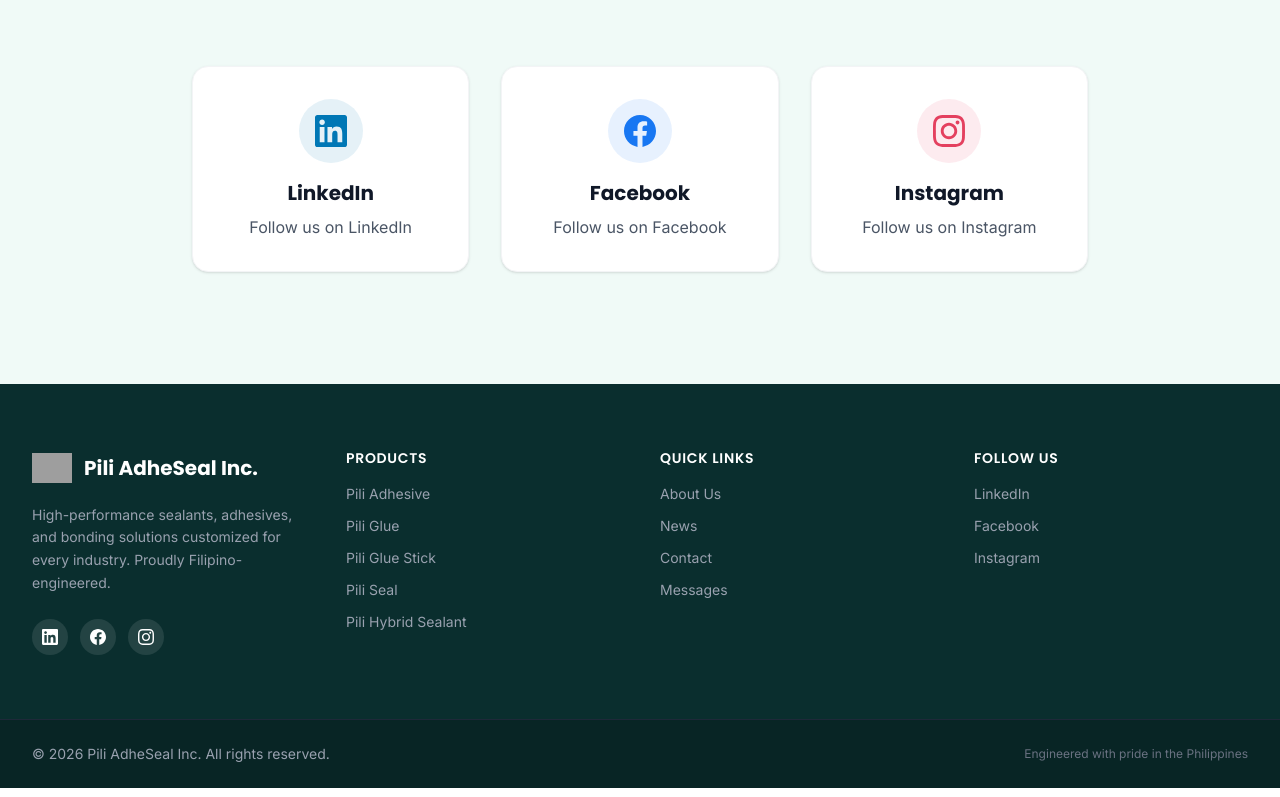
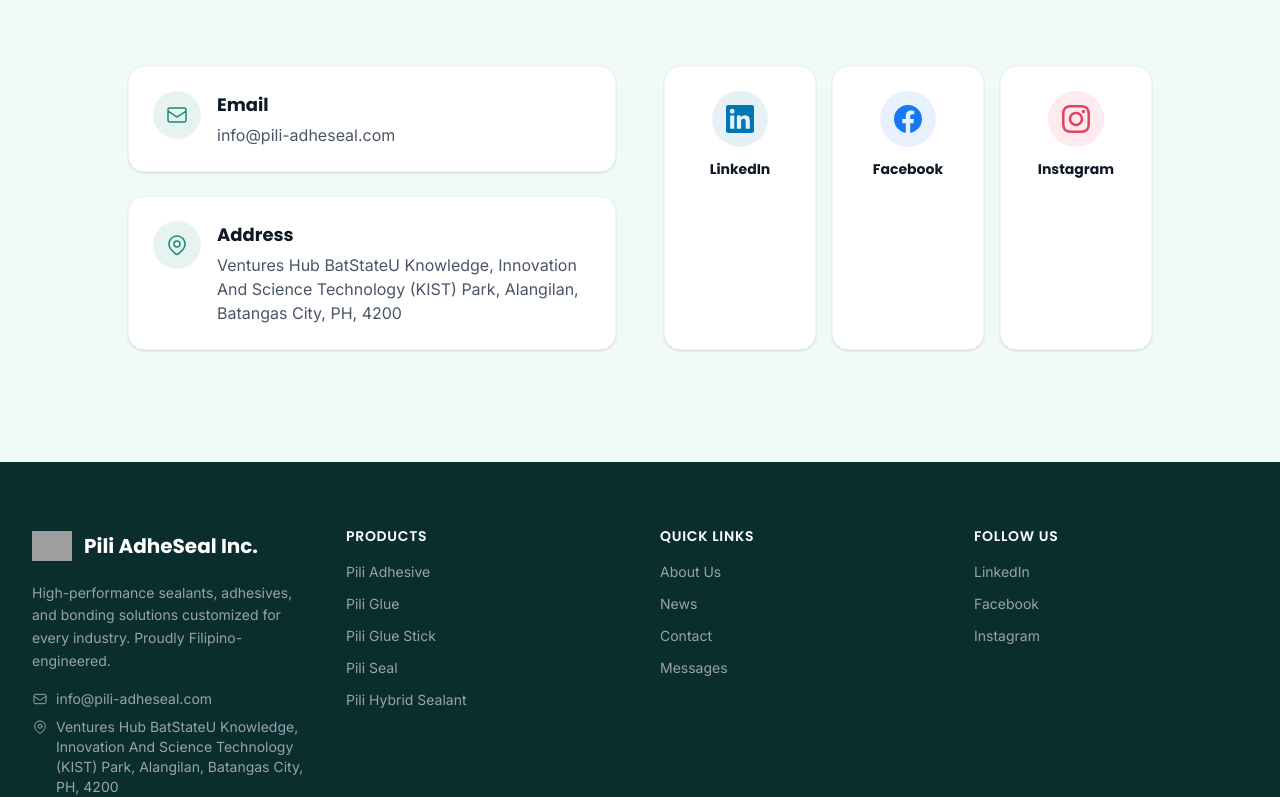
Before and after one commit to carlkelvin8/pili-web, a Next.js app: page / in a window 1280 px wide. Shown: the part 6104-6901 px from the top of the page. Built offline with nearby package versions, Linux system fonts and the light colour scheme; no server answers; the database is empty; grey boxes are pictures that could not be loaded.

Commit message:
Revise website content: update process, industries, why-us, contact, and footer

```diff
--- a/src/components/Contact.tsx
+++ b/src/components/Contact.tsx
@@ -1,14 +1,18 @@
 interface ContactData {
   heading?: string;
   subheading?: string;
+  email?: string;
+  address?: string;
   linkedin?: string;
   facebook?: string;
   instagram?: string;
 }
 
 const defaults: ContactData = {
-  heading: "Contact Us",
-  subheading: "Connect with us on social media or reach out directly.",
+  heading: "Get in Touch",
+  subheading: "Have a question or need a custom solution? Reach out to us.",
+  email: "info@pili-adheseal.com",
+  address: "Ventures Hub BatStateU Knowledge, Innovation And Science Technology (KIST) Park, Alangilan, Batangas City, PH, 4200",
   linkedin: "https://www.linkedin.com/company/piliadheseal/",
   facebook: "https://www.facebook.com/piliadheseal",
   instagram: "https://www.instagram.com/piliadheseal",
@@ -29,36 +33,62 @@
           </p>
         </div>
 
-        <div className="grid md:grid-cols-3 gap-8 max-w-4xl mx-auto">
-          <a href={d.linkedin} target="_blank" rel="noopener noreferrer" className="flex flex-col items-center p-8 bg-white rounded-2xl shadow-sm border border-gray-100 hover:shadow-lg hover:-translate-y-1 transition-all duration-300">
-            <div className="w-16 h-16 rounded-full bg-[#0077b5]/10 flex items-center justify-center mb-4">
-              <svg className="w-8 h-8 text-[#0077b5]" fill="currentColor" viewBox="0 0 24 24">
+        <div className="grid md:grid-cols-2 gap-12 max-w-5xl mx-auto">
+          <div className="space-y-6">
+            <a href={`mailto:${d.email}`} className="flex items-start gap-4 p-6 bg-white rounded-2xl shadow-sm border border-gray-100 hover:shadow-lg hover:-translate-y-1 transition-all duration-300">
+              <div className="w-12 h-12 rounded-full bg-[var(--color-accent)]/10 flex items-center justify-center flex-shrink-0">
+                <svg className="w-6 h-6 text-[var(--color-accent)]" fill="none" viewBox="0 0 24 24" stroke="currentColor">
+                  <path strokeLinecap="round" strokeLinejoin="round" strokeWidth={1.5} d="M3 8l7.89 5.26a2 2 0 002.22 0L21 8M5 19h14a2 2 0 002-2V7a2 2 0 00-2-2H5a2 2 0 00-2 2v10a2 2 0 002 2z" />
+                </svg>
+              </div>
+              <div>
+                <h3 className="text-lg font-bold text-gray-900">Email</h3>
+                <p className="text-gray-600 mt-1">{d.email}</p>
+              </div>
+            </a>
+
+            <div className="flex items-start gap-4 p-6 bg-white rounded-2xl shadow-sm border border-gray-100">
+              <div className="w-12 h-12 rounded-full bg-[var(--color-accent)]/10 flex items-center justify-center flex-shrink-0">
+                <svg className="w-6 h-6 text-[var(--color-accent)]" fill="none" viewBox="0 0 24 24" stroke="currentColor">
+                  <path strokeLinecap="round" strokeLinejoin="round" strokeWidth={1.5} d="M17.657 16.657L13.414 20.9a1.998 1.998 0 01-2.827 0l-4.244-4.243a8 8 0 1111.314 0z" />
+                  <path strokeLinecap="round" strokeLinejoin="round" strokeWidth={1.5} d="M15 11a3 3 0 11-6 0 3 3 0 016 0z" />
+                </svg>
+              </div>
+              <div>
+                <h3 className="text-lg font-bold text-gray-900">Address</h3>
+                <p className="text-gray-600 mt-1">{d.address}</p>
+              </div>
+            </div>
+          </div>
+
+          <div className="grid grid-cols-3 gap-4">
+            <a href={d.linkedin} target="_blank" rel="noopener noreferrer" className="flex flex-col items-center p-6 bg-white rounded-2xl shadow-sm border border-gray-100 hover:shadow-lg hover:-translate-y-1 transition-all duration-300">
+              <div className="w-14 h-14 rounded-full bg-[#0077b5]/10 flex items-center justify-center mb-3">
+                <svg className="w-7 h-7 text-[#0077b5]" fill="currentColor" viewBox="0 0 24 24">
                   <path d="M20.447 20.452h-3.554v-5.569c0-1.328-.027-3.037-1.852-3.037-1.853 0-2.136 1.445-2.136 2.939v5.667H9.351V9h3.414v1.561h.046c.477-.9 1.637-1.85 3.37-1.85 3.601 0 4.267 2.37 4.267 5.455v6.286zM5.337 7.433c-1.144 0-2.063-.926-2.063-2.065 0-1.138.92-2.063 2.063-2.063 1.14 0 2.064.925 2.064 2.063 0 1.139-.925 2.065-2.064 2.065zm1.782 13.019H3.555V9h3.564v11.452zM22.225 0H1.771C.792 0 0 .774 0 1.729v20.542C0 23.227.792 24 1.771 24h20.451C23.2 24 24 23.227 24 22.271V1.729C24 .774 23.2 0 22.222 0h.003z" />
                 </svg>
               </div>
-            <h3 className="text-xl font-bold text-gray-900 mb-2">LinkedIn</h3>
-            <p className="text-gray-600 text-center">Follow us on LinkedIn</p>
+              <h3 className="text-sm font-bold text-gray-900">LinkedIn</h3>
             </a>
 
-          <a href={d.facebook} target="_blank" rel="noopener noreferrer" className="flex flex-col items-center p-8 bg-white rounded-2xl shadow-sm border border-gray-100 hover:shadow-lg hover:-translate-y-1 transition-all duration-300">
-            <div className="w-16 h-16 rounded-full bg-[#1877f2]/10 flex items-center justify-center mb-4">
-              <svg className="w-8 h-8 text-[#1877f2]" fill="currentColor" viewBox="0 0 24 24">
+            <a href={d.facebook} target="_blank" rel="noopener noreferrer" className="flex flex-col items-center p-6 bg-white rounded-2xl shadow-sm border border-gray-100 hover:shadow-lg hover:-translate-y-1 transition-all duration-300">
+              <div className="w-14 h-14 rounded-full bg-[#1877f2]/10 flex items-center justify-center mb-3">
+                <svg className="w-7 h-7 text-[#1877f2]" fill="currentColor" viewBox="0 0 24 24">
                   <path d="M24 12.073c0-6.627-5.373-12-12-12s-12 5.373-12 12c0 5.99 4.388 10.954 10.125 11.854v-8.385H7.078v-3.47h3.047V9.43c0-3.007 1.792-4.669 4.533-4.669 1.312 0 2.686.235 2.686.235v2.953H15.83c-1.491 0-1.956.925-1.956 1.874v2.25h3.328l-.532 3.47h-2.796v8.385C19.612 23.027 24 18.062 24 12.073z" />
                 </svg>
               </div>
-            <h3 className="text-xl font-bold text-gray-900 mb-2">Facebook</h3>
-            <p className="text-gray-600 text-center">Follow us on Facebook</p>
+              <h3 className="text-sm font-bold text-gray-900">Facebook</h3>
             </a>
 
-          <a href={d.instagram} target="_blank" rel="noopener noreferrer" className="flex flex-col items-center p-8 bg-white rounded-2xl shadow-sm border border-gray-100 hover:shadow-lg hover:-translate-y-1 transition-all duration-300">
-            <div className="w-16 h-16 rounded-full bg-[#e4405f]/10 flex items-center justify-center mb-4">
-              <svg className="w-8 h-8 text-[#e4405f]" fill="currentColor" viewBox="0 0 24 24">
+            <a href={d.instagram} target="_blank" rel="noopener noreferrer" className="flex flex-col items-center p-6 bg-white rounded-2xl shadow-sm border border-gray-100 hover:shadow-lg hover:-translate-y-1 transition-all duration-300">
+              <div className="w-14 h-14 rounded-full bg-[#e4405f]/10 flex items-center justify-center mb-3">
+                <svg className="w-7 h-7 text-[#e4405f]" fill="currentColor" viewBox="0 0 24 24">
                   <path d="M12 2.163c3.204 0 3.584.012 4.85.07 3.252.148 4.771 1.691 4.919 4.919.058 1.265.069 1.645.069 4.849 0 3.205-.012 3.584-.069 4.849-.149 3.225-1.664 4.771-4.919 4.919-1.266.058-1.644.07-4.85.07-3.204 0-3.584-.012-4.849-.07-3.26-.149-4.771-1.699-4.919-4.92-.058-1.265-.07-1.644-.07-4.849 0-3.204.013-3.583.07-4.849.149-3.227 1.664-4.771 4.919-4.919 1.266-.057 1.645-.069 4.849-.069zm0-2.163c-3.259 0-3.667.014-4.947.072-4.358.2-6.78 2.618-6.98 6.98-.059 1.281-.073 1.689-.073 4.948 0 3.259.014 3.668.072 4.948.2 4.358 2.618 6.78 6.98 6.98 1.281.058 1.689.072 4.948.072 3.259 0 3.668-.014 4.948-.072 4.354-.2 6.782-2.618 6.979-6.98.059-1.28.073-1.689.073-4.948 0-3.259-.014-3.667-.072-4.947-.196-4.354-2.617-6.78-6.979-6.98-1.281-.059-1.69-.073-4.949-.073zm0 5.838c-3.403 0-6.162 2.759-6.162 6.162s2.759 6.163 6.162 6.163 6.162-2.759 6.162-6.163c0-3.403-2.759-6.162-6.162-6.162zm0 10.162c-2.209 0-4-1.79-4-4 0-2.209 1.791-4 4-4s4 1.791 4 4c0 2.21-1.791 4-4 4zm6.406-11.845c-.796 0-1.441.645-1.441 1.44s.645 1.44 1.441 1.44c.795 0 1.439-.645 1.439-1.44s-.644-1.44-1.439-1.44z" />
                 </svg>
               </div>
-            <h3 className="text-xl font-bold text-gray-900 mb-2">Instagram</h3>
-            <p className="text-gray-600 text-center">Follow us on Instagram</p>
+              <h3 className="text-sm font-bold text-gray-900">Instagram</h3>
             </a>
+          </div>
         </div>
       </div>
     </section>
--- a/src/components/Footer.tsx
+++ b/src/components/Footer.tsx
@@ -2,6 +2,8 @@
 
 interface FooterData {
   description?: string;
+  email?: string;
+  address?: string;
   linkedin?: string;
   facebook?: string;
   instagram?: string;
@@ -11,6 +13,8 @@
 
 const defaults: FooterData = {
   description: "High-performance sealants, adhesives, and bonding solutions customized for every industry. Proudly Filipino-engineered.",
+  email: "info@pili-adheseal.com",
+  address: "Ventures Hub BatStateU Knowledge, Innovation And Science Technology (KIST) Park, Alangilan, Batangas City, PH, 4200",
   linkedin: "https://www.linkedin.com/company/piliadheseal/",
   facebook: "https://www.facebook.com/piliadheseal",
   instagram: "https://www.instagram.com/piliadheseal",
@@ -36,6 +40,21 @@
               <h3 className="text-xl font-bold text-white">Pili AdheSeal Inc.</h3>
             </div>
             <p className="mt-4 text-sm leading-relaxed">{d.description}</p>
+            <div className="mt-4 space-y-2 text-sm">
+              <a href={`mailto:${d.email}`} className="flex items-center gap-2 hover:text-[var(--color-primary-light)] transition-colors">
+                <svg className="w-4 h-4 flex-shrink-0" fill="none" viewBox="0 0 24 24" stroke="currentColor">
+                  <path strokeLinecap="round" strokeLinejoin="round" strokeWidth={1.5} d="M3 8l7.89 5.26a2 2 0 002.22 0L21 8M5 19h14a2 2 0 002-2V7a2 2 0 00-2-2H5a2 2 0 00-2 2v10a2 2 0 002 2z" />
+                </svg>
+                {d.email}
+              </a>
+              <div className="flex items-start gap-2">
+                <svg className="w-4 h-4 flex-shrink-0 mt-0.5" fill="none" viewBox="0 0 24 24" stroke="currentColor">
+                  <path strokeLinecap="round" strokeLinejoin="round" strokeWidth={1.5} d="M17.657 16.657L13.414 20.9a1.998 1.998 0 01-2.827 0l-4.244-4.243a8 8 0 1111.314 0z" />
+                  <path strokeLinecap="round" strokeLinejoin="round" strokeWidth={1.5} d="M15 11a3 3 0 11-6 0 3 3 0 016 0z" />
+                </svg>
+                <span>{d.address}</span>
+              </div>
+            </div>
             <div className="mt-6 flex gap-3">
               <a href={d.linkedin} target="_blank" rel="noopener noreferrer" aria-label="LinkedIn" className="w-9 h-9 rounded-full bg-white/10 flex items-center justify-center hover:bg-[var(--color-accent)] transition-colors">
                 <svg className="w-4 h-4 text-white" fill="currentColor" viewBox="0 0 24 24"><path d="M20.447 20.452h-3.554v-5.569c0-1.328-.027-3.037-1.852-3.037-1.853 0-2.136 1.445-2.136 2.939v5.667H9.351V9h3.414v1.561h.046c.477-.9 1.637-1.85 3.37-1.85 3.601 0 4.267 2.37 4.267 5.455v6.286zM5.337 7.433c-1.144 0-2.063-.926-2.063-2.065 0-1.138.92-2.063 2.063-2.063 1.14 0 2.064.925 2.064 2.063 0 1.139-.925 2.065-2.064 2.065zm1.782 13.019H3.555V9h3.564v11.452zM22.225 0H1.771C.792 0 0 .774 0 1.729v20.542C0 23.227.792 24 1.771 24h20.451C23.2 24 24 23.227 24 22.271V1.729C24 .774 23.2 0 22.222 0h.003z" /></svg>
```
Also changed, not shown: src/components/Industries.tsx (+39 -26 lines), src/components/Process.tsx (+10 -10 lines), src/components/WhyChooseUs.tsx (+18 -18 lines). Lines whose indentation alone changed are shown as unchanged.
